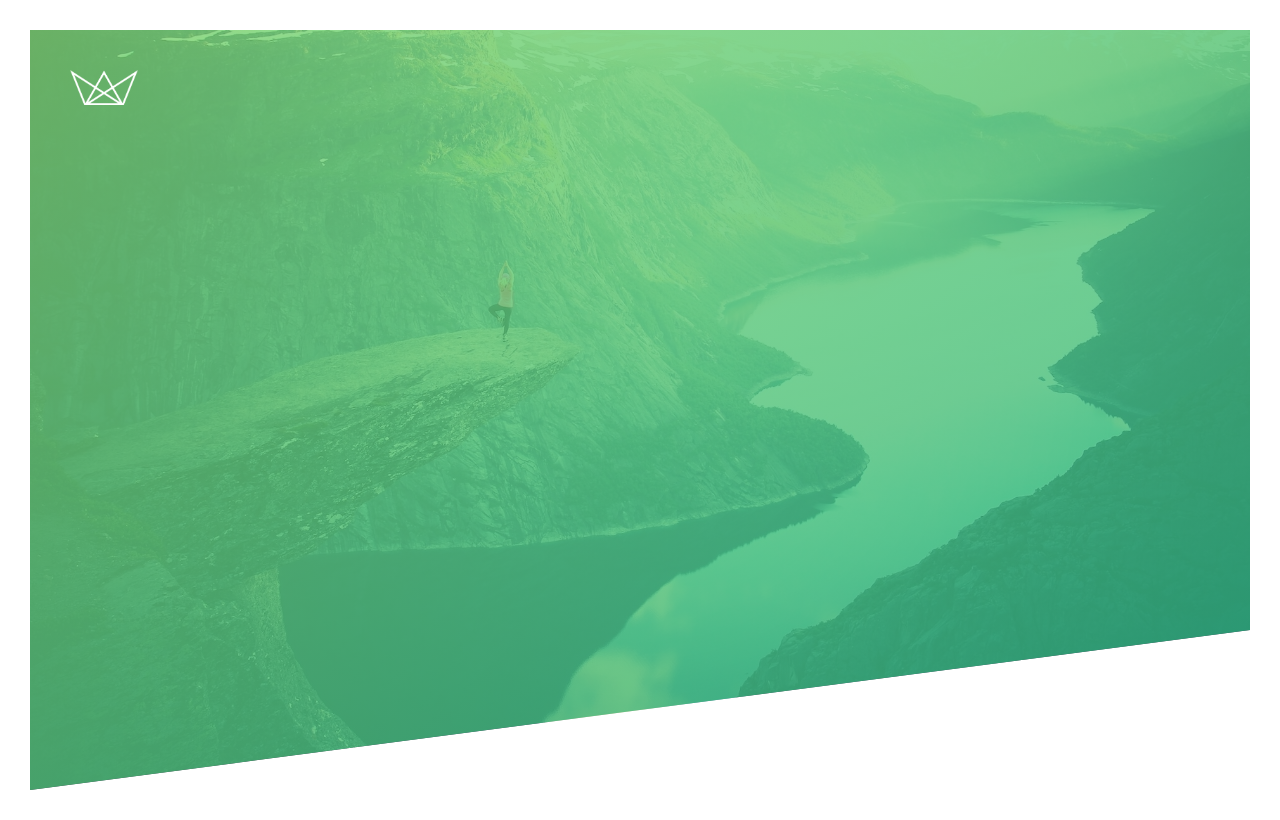
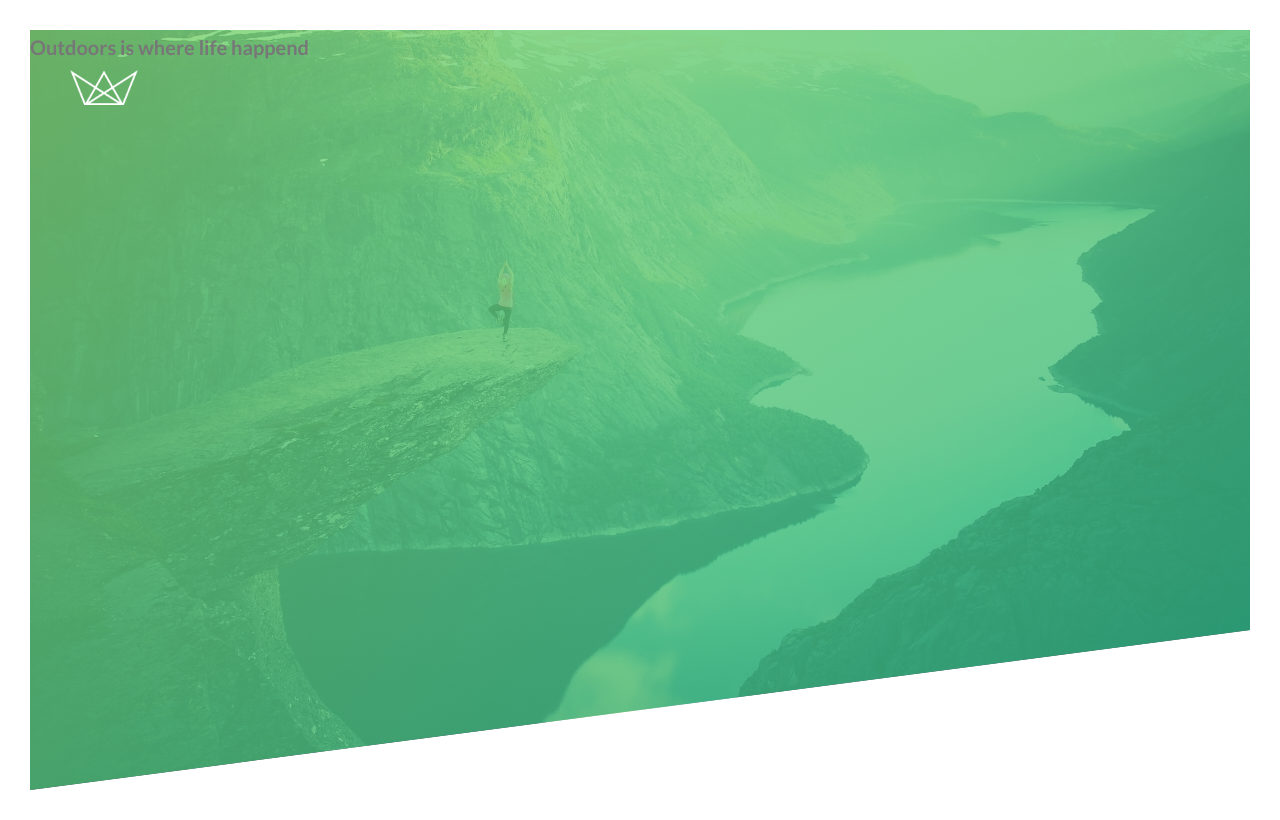
Before and after one commit to akhijannat/Nature-s-css-and-scss-project, a plain HTML site: page index.html in a window 1280 px wide. Drawn offline with Linux system fonts and the light colour scheme.

Commit message:
add headingstyle

```diff
--- a/css/main.css
+++ b/css/main.css
@@ -42,3 +42,19 @@ body {
 .logo {
   height: 35px;
 }
+
+.text-box {
+
+}
+
+.heading-primary {
+
+}
+
+.heading-primary-main {
+
+}
+
+.heading-primary-sub {
+
+}
--- a/index.html
+++ b/index.html
@@ -20,6 +20,13 @@
         <div class="logo-box">
             <img src="img/logo-white.png" alt="logo" class="logo">
         </div>
+
+        <div class="text-box">
+            <h1 class="heading-primary">
+                <span class="heading-primary-main">Outdoors</span>
+                <span class="heading-primary-sub">is where life happend</span>
+            </h1>
+        </div>
     </header>
 
 </body>
```
